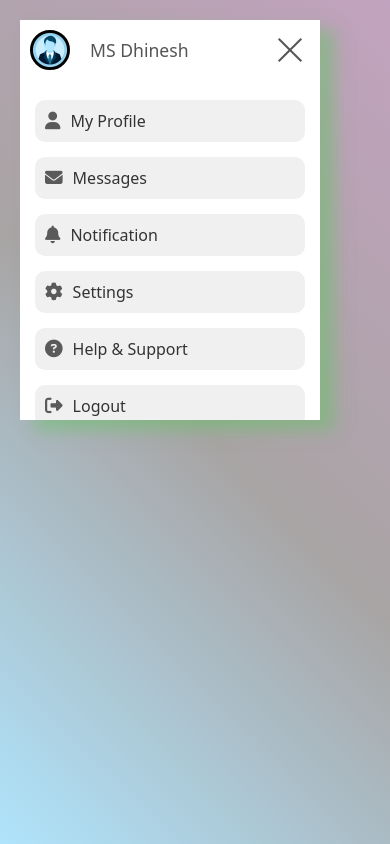
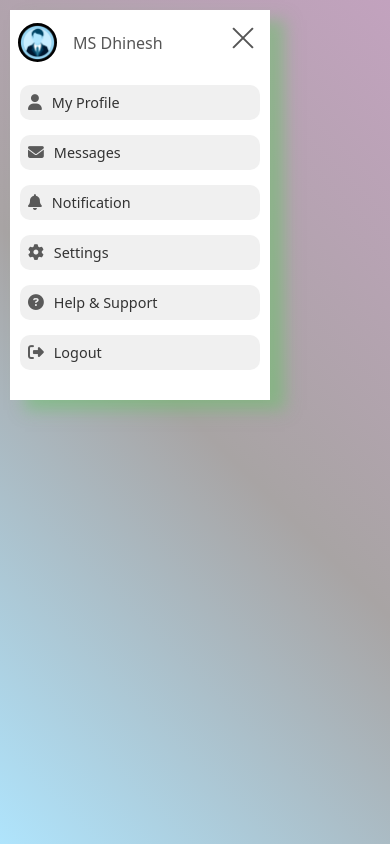
Before and after one commit to msdhinesh45/Dropdown-menu, a plain HTML site: page index.html in a window 390 px wide. Both pictures are taken after a click on the element 110 px from the left and 50 px from the top of the page. Drawn offline with Linux system fonts and the light colour scheme.

Commit message:
Made navigation bar responsive for small screens

```diff
--- a/styles.css
+++ b/styles.css
@@ -1,3 +1,4 @@
+/* Base Reset */
 * {
     margin: 0;
     padding: 0;
@@ -24,9 +25,9 @@ body {
     transition: height 0.7s, width 0.7s;
     transition-delay: 0s, 0.75s;
     overflow: hidden;
+    z-index: 1000;
 }
 
-/* Navigation Active State */
 .navigation.active {
     width: 300px;
     height: 400px;
@@ -34,7 +35,6 @@ body {
     transition-delay: 0s, 0.75s;
 }
 
-/* User Box */
 .navigation .box {
     position: relative;
     width: calc(100% - 60px);
@@ -45,7 +45,6 @@ body {
     gap: 10px;
 }
 
-/* User Name */
 .navigation .box .name {
     white-space: nowrap;
     overflow: hidden;
@@ -60,7 +59,6 @@ body {
     max-width: 200px;
 }
 
-/* User Image */
 .img {
     position: relative;
     min-width: 60px;
@@ -79,7 +77,6 @@ img {
     object-fit: cover;
 }
 
-/* Toggle Button */
 .toggle {
     position: relative;
     width: 60px;
@@ -120,7 +117,6 @@ img {
     transform: translateY(0px) rotate(-45deg);
 }
 
-/* Menu Styles */
 .menu {
     position: absolute;
     top: 60px;
@@ -142,7 +138,6 @@ img {
     visibility: visible;
 }
 
-/* Menu Item */
 .menu li {
     background-color: #f0f0f0;
     border-radius: 10px;
@@ -157,7 +152,6 @@ img {
     transform: translateX(5px);
 }
 
-/* Menu Link */
 .menu li a {
     display: flex;
     align-items: center;
@@ -169,8 +163,62 @@ img {
     text-decoration: none;
 }
 
-/* Icon Styling */
 .menu li i {
     color: #5a5a5a;
     font-size: 1.1em;
 }
+
+/* ✅ Responsive Design */
+@media (max-width: 768px) {
+    .navigation {
+        top: 10px;
+        left: 10px;
+        width: 100px;
+        height: 65px;
+    }
+
+    .navigation.active {
+        width: 260px;
+        height: 390px;
+    }
+
+    .navigation .box {
+        width: calc(100% - 55px);
+        height: 65px;
+        gap: 8px;
+    }
+
+    .navigation .box .name {
+        font-size: 1em;
+        max-width: 0;
+    }
+
+    .navigation.active .box .name {
+        max-width: 150px;
+    }
+
+    .img {
+        min-width: 55px;
+        height: 55px;
+        border: 8px solid white;
+    }
+
+    .toggle {
+        width: 55px;
+        height: 55px;
+    }
+
+    .toggle::before,
+    .toggle::after {
+        width: 28px;
+    }
+
+    .menu {
+        padding: 15px 10px;
+    }
+
+    .menu li {
+        padding: 8px;
+        font-size: 0.9em;
+    }
+}
```
